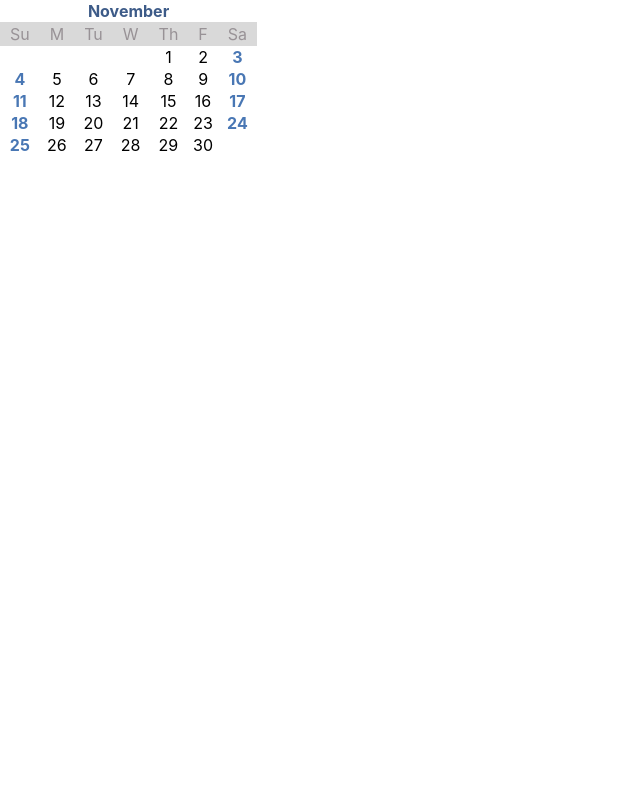
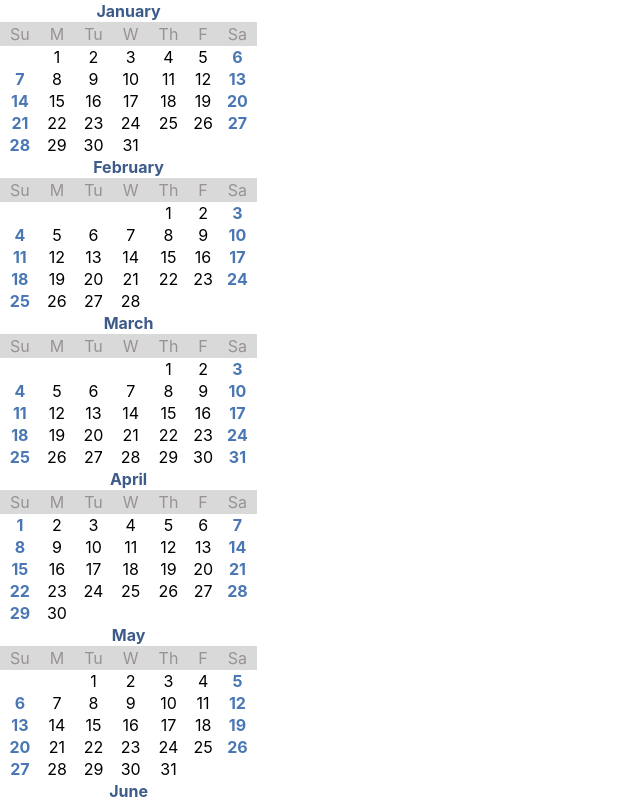
Before and after one commit to anandamohanram/calendar-react-redux, a React (Create React App) app: page / in a window 1280 px wide. Shown: the top 800 px of the page, without its empty margins (0-640 px from the left). Built offline with nearby package versions, Linux system fonts and the light colour scheme.

Commit message:
Created Year component to print 12 months

```diff
--- a/src/App.js
+++ b/src/App.js
@@ -1,12 +1,12 @@
 import React, { Component } from 'react';
 import './App.css';
-import Month from './Month/Month';
+import Year from './Year/Year';
 
 class App extends Component {
   render() {
     return (
       <div className="App">
-        <Month year='2018' month='11'/>
+        <Year year='2018' />
       </div>
     );
   }
--- /dev/null
+++ b/src/Year/Year.js
@@ -0,0 +1,18 @@
+import React from 'react'
+import Month from '../Month/Month'
+
+const Year = (props) => {
+    let months = [];
+    for(let i=1; i<13; i++){
+        months.push(
+            <Month key={i} month={i} year={props.year} />
+        )
+    }
+    return(
+        <div>
+            {months}
+        </div>
+    )
+}
+
+export default Year
```
Also changed, not shown: src/Year/Year.module.scss (added).
